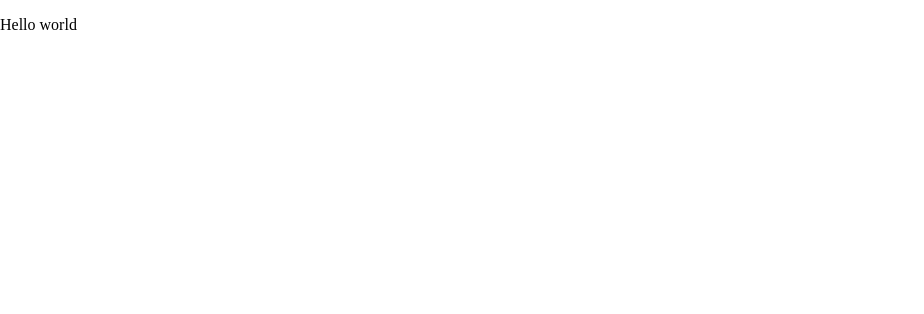
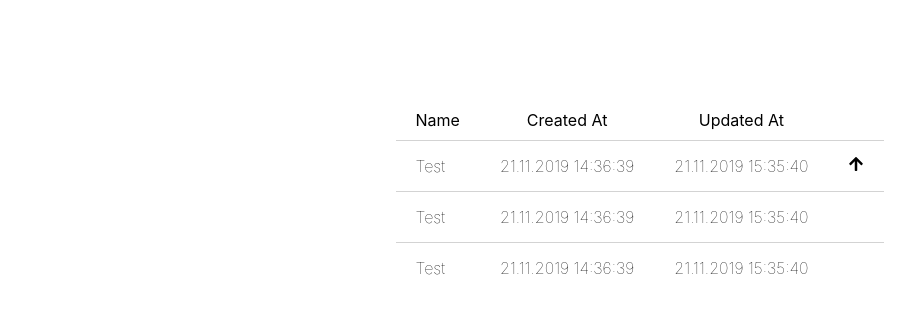
Before and after one commit to TimUntersberger/Diplomarbeit, a React app in the folder OTAWeb/: page / in a window 1280 px wide. Shown: the top 314 px of the page, without its empty margins (0-924 px from the left). Built offline with nearby package versions, Linux system fonts and the light colour scheme.

Commit message:
Add App, Button and Table components

```diff
--- /dev/null
+++ b/OTAWeb/src/components/App.tsx
@@ -0,0 +1,69 @@
+import React from "react";
+import styled from "styled-components";
+import {
+  Table as BaseTable,
+  TableHead,
+  TableRow,
+  TableHeader,
+  TableBody,
+  TableData
+} from "./Base/Table";
+import { FaArrowUp } from "react-icons/fa";
+import { Button } from "./Base/Button";
+
+export const Container = styled.div`
+  --primary-color-one: #2d8632;
+  --primary-color-two: #9cdaa0;
+  --primary-color-three: #76da7c;
+  --primary-color-four: #062d08;
+  --primary-color-five: #002d03;
+
+  height: 100vh;
+  width: 100vw;
+
+  font-family: -apple-system, BlinkMacSystemFont, "Segoe UI", Roboto, Oxygen,
+    Ubuntu, Cantarell, "Open Sans", "Helvetica Neue", sans-serif;
+`;
+
+const Table = styled(BaseTable)`
+  margin: 100px auto;
+`;
+
+const App = () => {
+  return (
+    <Container>
+      <Table>
+        <TableHead>
+          <TableRow>
+            <TableHeader>Name</TableHeader>
+            <TableHeader>Created At</TableHeader>
+            <TableHeader>Updated At</TableHeader>
+            <TableHeader></TableHeader>
+          </TableRow>
+        </TableHead>
+        <TableBody>
+          <TableRow>
+            <TableData>Test</TableData>
+            <TableData>21.11.2019 14:36:39</TableData>
+            <TableData>21.11.2019 15:35:40</TableData>
+            <TableData>
+              <FaArrowUp></FaArrowUp>
+            </TableData>
+          </TableRow>
+          <TableRow>
+            <TableData>Test</TableData>
+            <TableData>21.11.2019 14:36:39</TableData>
+            <TableData>21.11.2019 15:35:40</TableData>
+          </TableRow>
+          <TableRow>
+            <TableData>Test</TableData>
+            <TableData>21.11.2019 14:36:39</TableData>
+            <TableData>21.11.2019 15:35:40</TableData>
+          </TableRow>
+        </TableBody>
+      </Table>
+    </Container>
+  );
+};
+
+export default App;
--- /dev/null
+++ b/OTAWeb/src/components/Base/Button.tsx
@@ -0,0 +1,15 @@
+import styled from "styled-components";
+
+export const Button = styled.button<{ color?: string }>`
+  background: none;
+  border: none;
+
+  font-size: 0.9em;
+  padding: 8px 20px;
+  border-radius: 2px;
+  color: black;
+  cursor: pointer;
+
+  background-color: ${({ color }) =>
+    color ? "var(--primary-color-" + color + ")" : "var(--primary-color-two)"};
+`;
--- /dev/null
+++ b/OTAWeb/src/components/Base/Table.tsx
@@ -0,0 +1,31 @@
+import styled from "styled-components";
+
+export const Table = styled.table`
+  border-collapse: collapse;
+`;
+
+export const TableRow = styled.tr`
+  border-bottom: 1px solid lightgrey;
+
+  &:last-child {
+    border-bottom: none;
+  }
+`;
+
+export const TableHeader = styled.th`
+  padding: 10px 20px;
+  font-weight: normal;
+  border-bottom: 1px solid lightgrey;
+`;
+
+export const TableData = styled.td`
+  padding: 15px 20px;
+  font-weight: lighter;
+
+  &:last-child {
+  }
+`;
+
+export const TableHead = styled.thead``;
+
+export const TableBody = styled.tbody``;
--- a/OTAWeb/src/index.tsx
+++ b/OTAWeb/src/index.tsx
@@ -1,6 +1,5 @@
 import React from "react"
 import ReactDom from "react-dom"
-
-const App = () => <p>Hello world</p>
+import App from "./components/App"
 
 ReactDom.render(<App/>, document.getElementById("root"));
```
